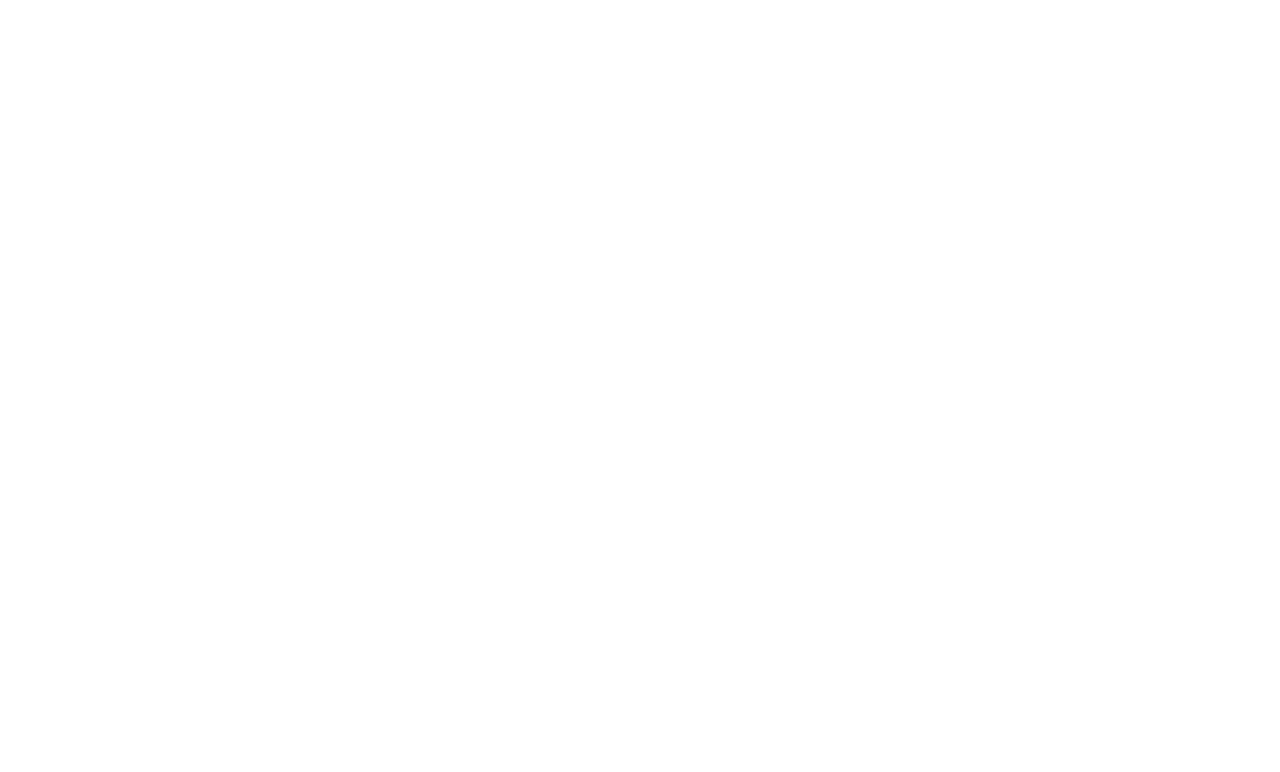
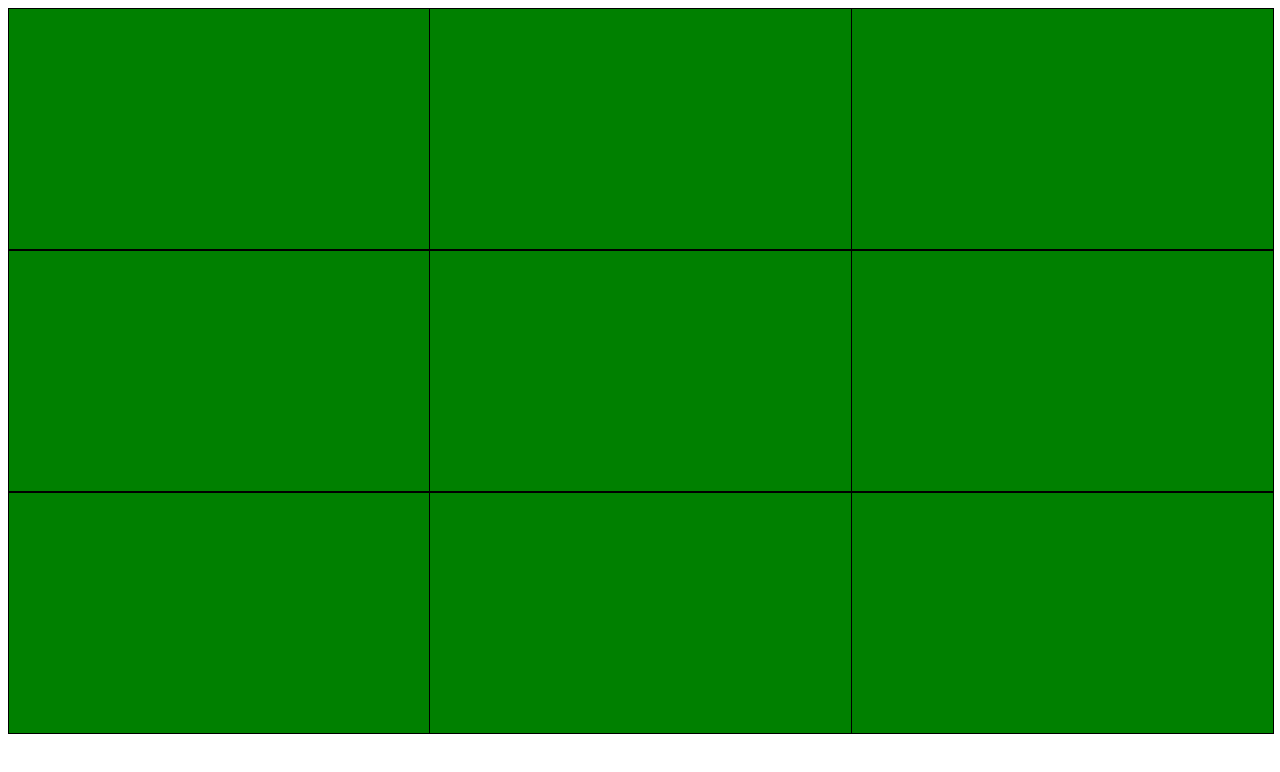
Before and after one commit to RichardKumhofer/FE21-CSS3-DAY04-Richard-Gregor, a plain HTML site: page index.html in a window 1280 px wide. Drawn offline with Linux system fonts and the light colour scheme.

Commit message:
create index.html + styles.css + some code

```diff
--- a/index.html
+++ b/index.html
@@ -1,12 +1,26 @@
 <!DOCTYPE html>
 <html lang="en">
+
 <head>
     <meta charset="UTF-8">
     <meta http-equiv="X-UA-Compatible" content="IE=edge">
     <meta name="viewport" content="width=device-width, initial-scale=1.0">
+    <link rel="stylesheet" class="text/css" href="styles.css">
     <title>Document</title>
 </head>
+
 <body>
+    <div id="wrapper">
+        <div id="photo1" class="photo"></div>
+        <div id="photo2" class="photo"></div>
+        <div id="photo3" class="photo"></div>
+        <div id="photo4" class="photo"></div>
+        <div id="photo5" class="photo"></div>
+        <div id="photo6" class="photo"></div>
+        <div id="photo7" class="photo"></div>
+        <div id="photo8" class="photo"></div>
+        <div id="photo9" class="photo"></div>
+    </div>
+</body>
 
-</body>
 </html>
--- /dev/null
+++ b/styles.css
@@ -0,0 +1,32 @@
+.main>* {
+    padding: 10px;
+}
+
+.photo {
+    width: 100%;
+    height: 30vh;
+    border: 1px solid black;
+    background-color: green;
+}
+
+#wrapper {
+    display: grid;
+}
+
+@media screen and (min-width: 1201px) {
+    #wrapper {
+        grid-template-columns: 1fr 1fr 1fr;
+    }
+}
+
+@media screen and (min-width: 601px) and (max-width: 1200px) {
+    #wrapper {
+        grid-template-columns: 1fr 1fr;
+    }
+}
+
+@media screen and (max-width: 600px) {
+    #wrapper {
+        grid-template-columns: 1fr;
+    }
+}
```
